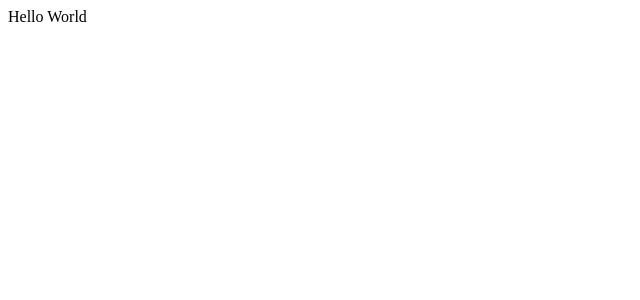
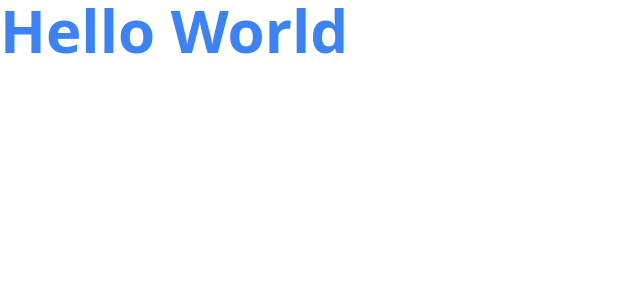
Before and after one commit to icarodev1031/Epic-NFT-Game, a Next.js app: page / in a window 1280 px wide. Shown: the top 300 px of the page, without its empty margins (0-640 px from the left). Built offline with nearby package versions, Linux system fonts and the light colour scheme.

Commit message:
tailwind 3.0 added

```diff
--- a/package.json
+++ b/package.json
@@ -7,10 +7,13 @@
     "@types/mocha": "^9.0.0",
     "@types/node": "^17.0.4",
     "@types/react": "^17.0.38",
+    "autoprefixer": "^10.4.0",
     "chai": "^4.3.4",
     "ethereum-waffle": "^3.4.0",
     "ethers": "^5.5.2",
     "hardhat": "^2.8.0",
+    "postcss": "^8.4.5",
+    "tailwindcss": "^3.0.7",
     "ts-node": "^10.4.0",
     "typescript": "^4.5.4"
   },
--- /dev/null
+++ b/pages/_app.tsx
@@ -0,0 +1,8 @@
+import type { AppProps } from "next/app";
+import "../styles/globals.css";
+
+function MyApp({ Component, pageProps }: AppProps) {
+  return <Component {...pageProps} />;
+}
+
+export default MyApp;
--- a/pages/index.tsx
+++ b/pages/index.tsx
@@ -1,7 +1,7 @@
 import React from "react";
 
 function Index() {
-  return <div>Hello World</div>;
+  return <div className="text-6xl font-bold text-blue-500">Hello World</div>;
 }
 
 export default Index;
--- /dev/null
+++ b/postcss.config.js
@@ -0,0 +1,6 @@
+module.exports = {
+  plugins: {
+    tailwindcss: {},
+    autoprefixer: {},
+  },
+}
--- /dev/null
+++ b/styles/globals.css
@@ -0,0 +1,3 @@
+@tailwind base;
+@tailwind components;
+@tailwind utilities;
--- /dev/null
+++ b/tailwind.config.js
@@ -0,0 +1,10 @@
+module.exports = {
+  content: [
+    "./pages/**/*.{js,ts,jsx,tsx}",
+    "./components/**/*.{js,ts,jsx,tsx}",
+  ],
+  theme: {
+    extend: {},
+  },
+  plugins: [],
+};
```
Also changed, not shown: 1 other file (tests, documents, lock files or other folders).
